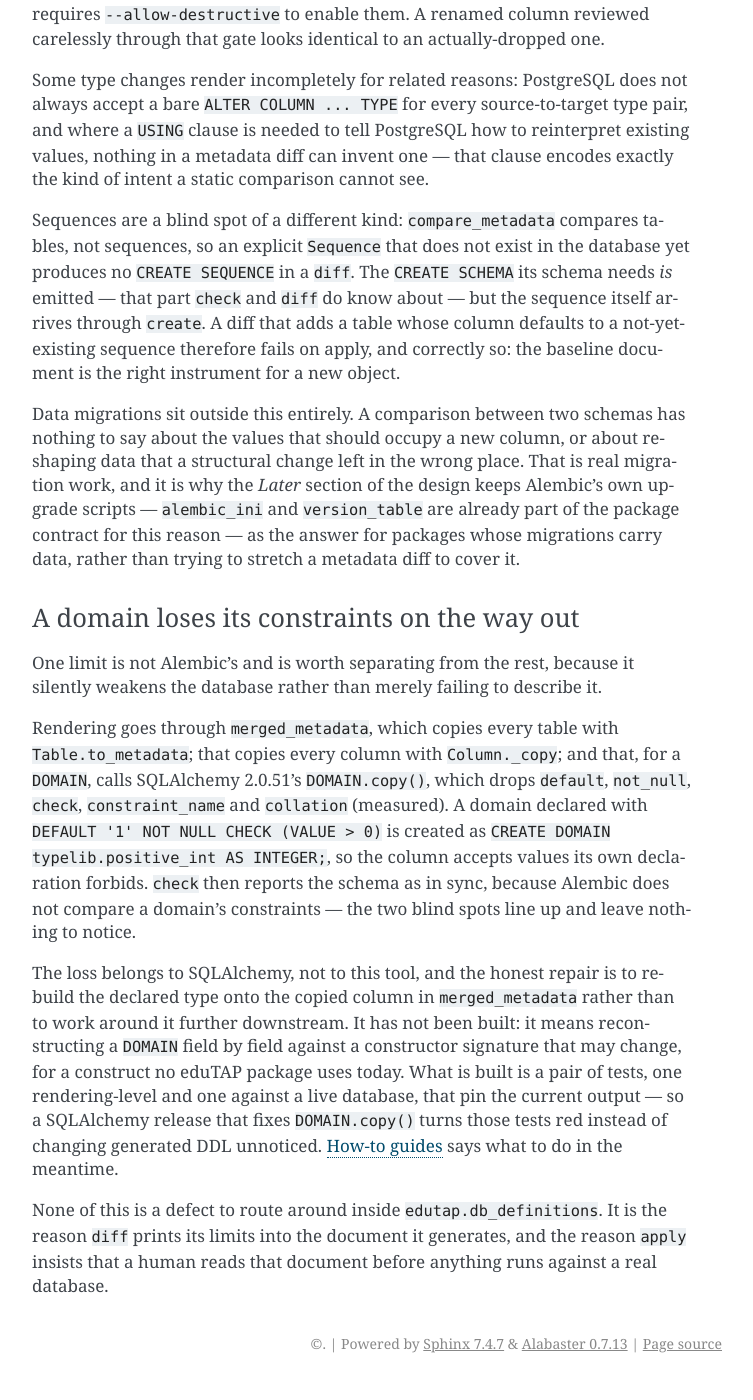
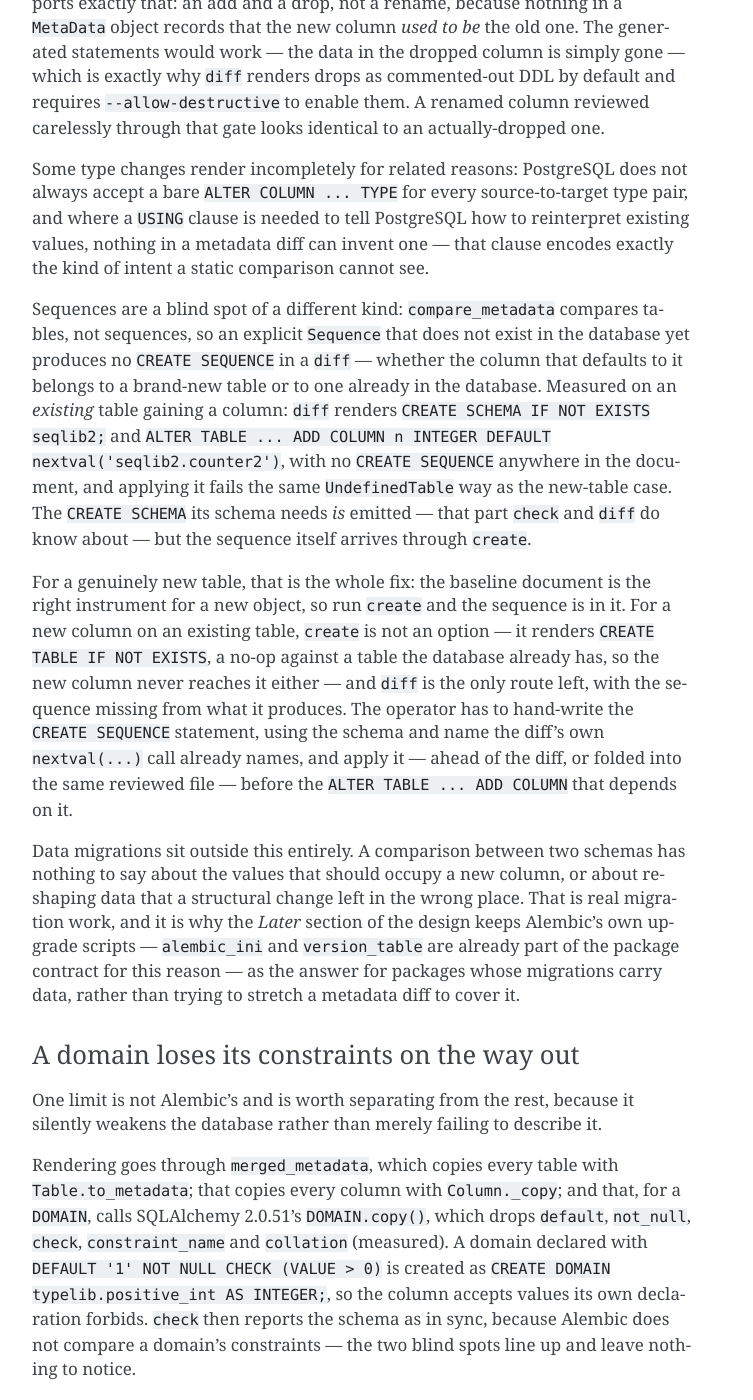
Before and after one commit to edutap-collective/edutap.db_definitions, a Sphinx documentation site: the page built from docs/explanation.md, in a window 1280 px wide and 1400 px high, scrolled down 4128 px. Shown: the whole window, without its empty margins (388-1141 px from the left). Built offline with Sphinx 7.4.7, drawn with Linux system fonts in a browser that asks for light colours; some of the changed text lies outside the part shown.

Commit message:
docs: close four residual gaps from the final review
- how-to.md: warn about the second sequence-schema trap next to the
  existing guidance — Sequence(schema=default_schema) on a table
  outside it passes validate() and the contract check, applies
  cleanly, and then makes check/diff abort for good with
  UndefinedTable, depending on the DDL role's search_path rather than
  the definition itself.
- reference.md and explanation.md: cross-reference the how-to note
  that roles, grants and each package's Alembic env.py are the
  deployment's job, not this tool's — both pages lead a reader to
  that exact question and previously answered it nowhere.
- explanation.md and reference.md: correct "create is the right
  instrument for a new sequence" to also cover an existing table
  gaining a column that defaults to one — diff renders the ALTER
  TABLE and the CREATE SCHEMA but no CREATE SEQUENCE, and create is
  not usable against a populated database (CREATE TABLE IF NOT
  EXISTS is a no-op there), so the operator has to hand-write the
  CREATE SEQUENCE ahead of the diff.
- compare.comparison_metadata: soften the docstring's unconditional
  NoReferencedTableError claim — folding the table while leaving its
  foreign key qualified only raises when the referenced table itself
  sits in the default schema; elsewhere SQLAlchemy's own fallback
  still resolves it, which is not evidence that partial folding is
  safe, only that this key was not the one at risk. The three
  still fold together.

No behaviour change; verified live against PostgreSQL 18 via
testcontainers before wording each fix.

Co-Authored-By: Claude Opus 5 <noreply@anthropic.com>

```diff
--- a/docs/explanation.md
+++ b/docs/explanation.md
@@ -29,6 +29,10 @@ for why this matters at LMU: both only read, from a database that other
 packages also write to.
 Nothing in their code needs to know how to create a table, so nothing in
 their code is given the ability to.
+
+That leaves the read-only role itself, and the grants that back it, for
+someone to create — see the {ref}`note in the how-to guide <ddl-role-scope>`
+for where that work lives and why it stays out of this tool.
 
 ## Why a per-package `MetaData`
 
@@ -198,12 +202,28 @@ clause encodes exactly the kind of intent a static comparison cannot see.
 
 Sequences are a blind spot of a different kind: `compare_metadata` compares
 tables, not sequences, so an explicit `Sequence` that does not exist in the
-database yet produces no `CREATE SEQUENCE` in a `diff`.
+database yet produces no `CREATE SEQUENCE` in a `diff` — whether the column
+that defaults to it belongs to a brand-new table or to one already in the
+database.
+Measured on an *existing* table gaining a column: `diff` renders
+`CREATE SCHEMA IF NOT EXISTS seqlib2;` and
+`ALTER TABLE ... ADD COLUMN n INTEGER DEFAULT nextval('seqlib2.counter2')`,
+with no `CREATE SEQUENCE` anywhere in the document, and applying it fails the
+same `UndefinedTable` way as the new-table case.
 The `CREATE SCHEMA` its schema needs *is* emitted — that part `check` and
 `diff` do know about — but the sequence itself arrives through `create`.
-A diff that adds a table whose column defaults to a not-yet-existing sequence
-therefore fails on apply, and correctly so: the baseline document is the
-right instrument for a new object.
+
+For a genuinely new table, that is the whole fix: the baseline document is
+the right instrument for a new object, so run `create` and the sequence is
+in it.
+For a new column on an existing table, `create` is not an option — it
+renders `CREATE TABLE IF NOT EXISTS`, a no-op against a table the database
+already has, so the new column never reaches it either — and `diff` is the
+only route left, with the sequence missing from what it produces.
+The operator has to hand-write the `CREATE SEQUENCE` statement, using the
+schema and name the diff's own `nextval(...)` call already names, and apply
+it — ahead of the diff, or folded into the same reviewed file — before the
+`ALTER TABLE ... ADD COLUMN` that depends on it.
 
 Data migrations sit outside this entirely.
 A comparison between two schemas has nothing to say about the values that
```
Also changed, not shown: docs/how-to.md (+31 -0 lines), docs/reference.md (+13 -1 lines), 1 other file.
